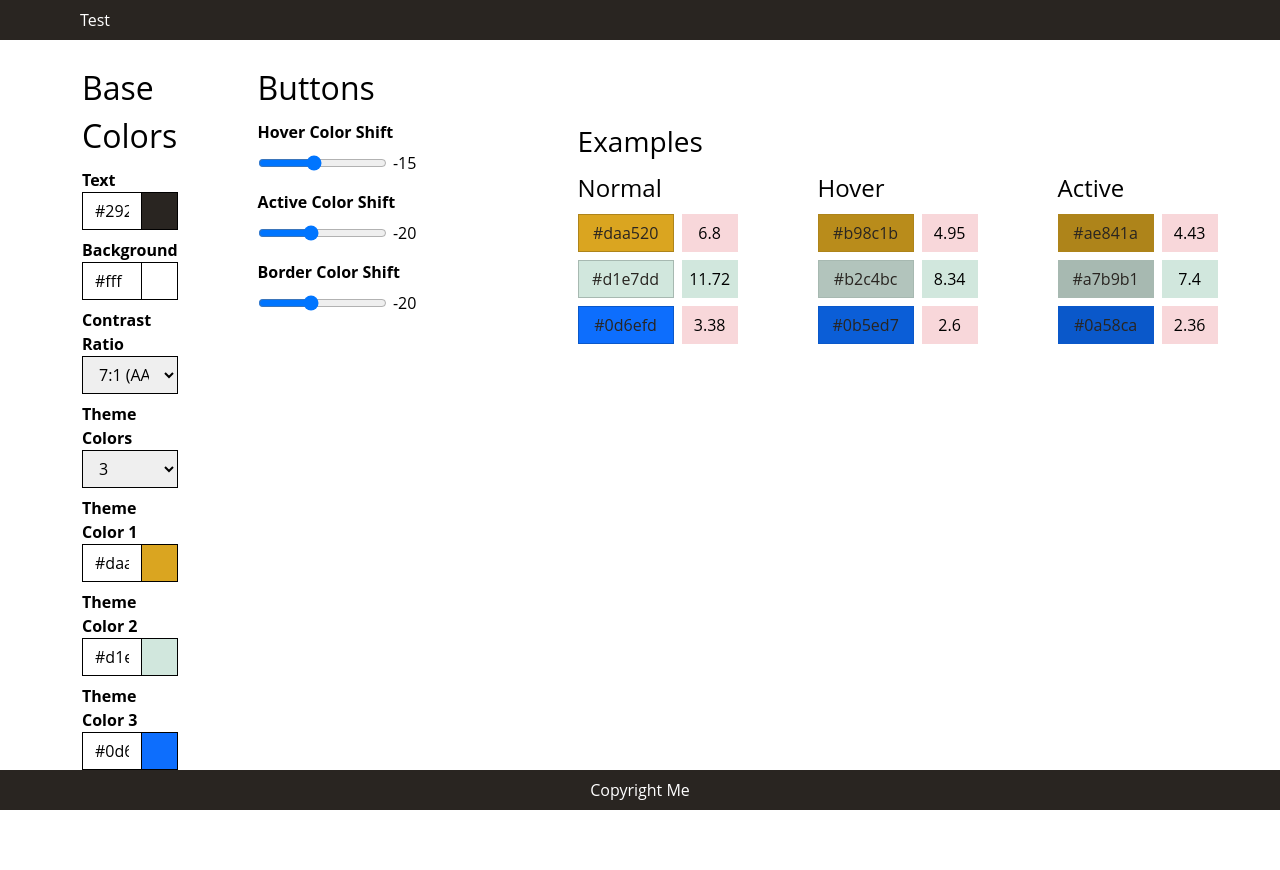
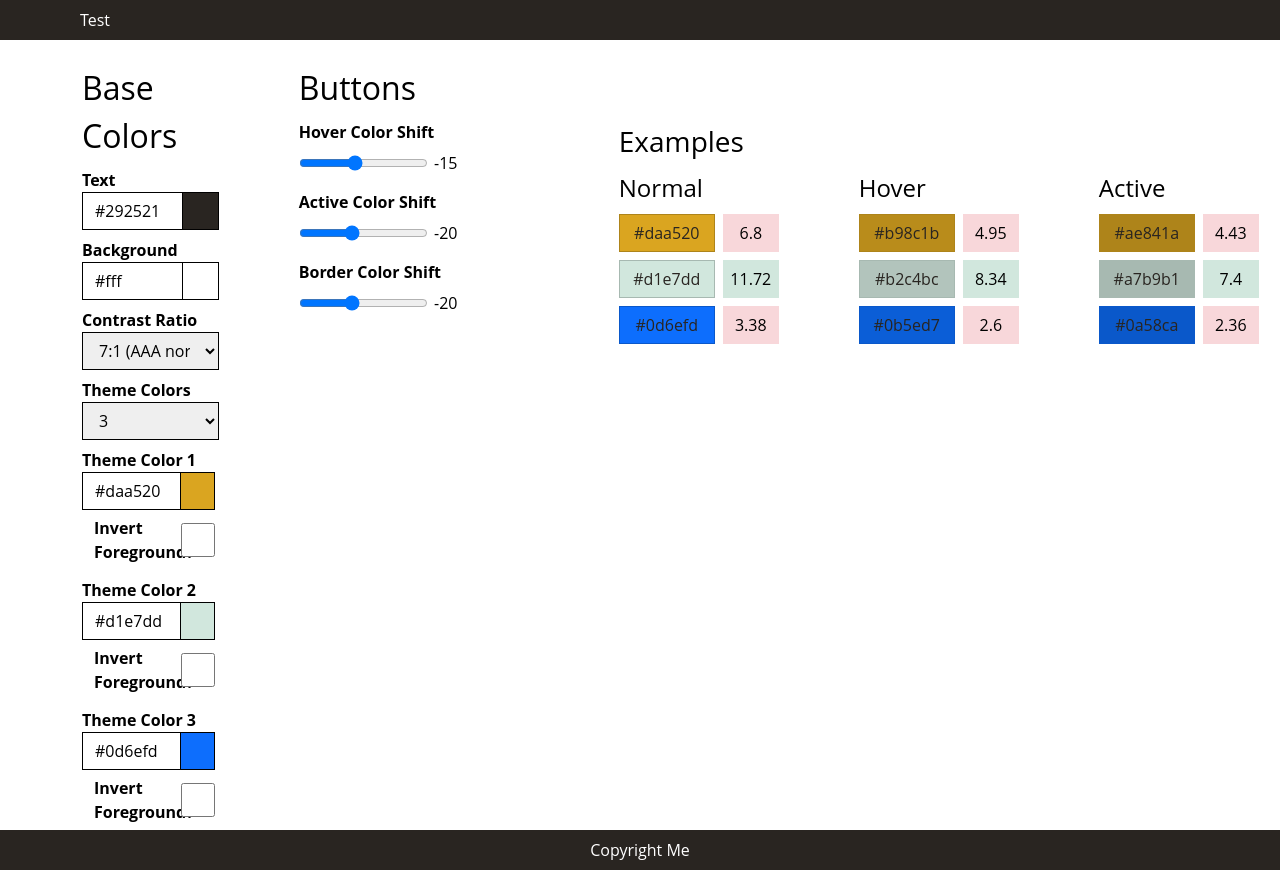
Before and after one commit to johnsiddoway/colors, a React (Vite) app: page / in a window 1280 px wide. Before the commit the page ends 810 px from the top, so only its background shows below. Built offline with nearby package versions, Linux system fonts and the light colour scheme.

Commit message:
Continue fiddling around.

```diff
--- a/src/components/picker-panel/picker-panel.tsx
+++ b/src/components/picker-panel/picker-panel.tsx
@@ -1,7 +1,8 @@
-import { Action, State } from "../../types/state";
+import { Action, State, ThemeColor } from "../../types/state";
 import { ColorPicker } from "../pickers/color-picker";
 import { ContrastPicker } from "../pickers/contrast-picker";
 import { CountPicker } from "../pickers/count-picker";
+import { ThemeColorPicker } from "../pickers/theme-color-picker";
 
 export interface Props extends State {
 	dispatch: React.Dispatch<Action>
@@ -9,9 +10,10 @@ export interface Props extends State {
 export function PickerPanel({ foregroundColor, backgroundColor, contrastRatio, themeColorCount, themeColors, dispatch }: Props) {
 	const themeColorPickers = [];
 	for (let index = 0; index < themeColorCount; index++) {
-		themeColorPickers.push(<ColorPicker key={index}
-			color={themeColors[index]}
-			onChange={(value: string) => dispatch({ type: 'set-theme-color', index, value })}
+		themeColorPickers.push(<ThemeColorPicker key={index}
+			backgroundColor={themeColors[index].backgroundColor}
+			invertForegroundColor={themeColors[index].invertForegroundColor}
+			onChange={(value: ThemeColor) => dispatch({ type: 'set-theme-color', index, value })}
 			label={`Theme Color ${index + 1}`} />
 		);
 	}
--- a/src/components/pickers/count-picker.tsx
+++ b/src/components/pickers/count-picker.tsx
@@ -1,17 +1,17 @@
 export interface Props {
-	value: number,
-	label: string,
-	onChange: (count: number) => void,
+	value: number;
+	maxValue?: number;
+	label: string;
+	onChange: (count: number) => void;
 }
-export function CountPicker({ value, label, onChange }: Props) {
+export function CountPicker({ value, maxValue, label, onChange }: Props) {
+	const options = [...Array(maxValue ?? 12)].map((e, i) => <option key={i} value={i+1}>{i+1}</option>);
+
 	return <div className="picker">
 		<label htmlFor="count">{label}</label>
 		<div className="inputGroup">
 			<select name="count" id="count" value={value} onChange={(e) => onChange(parseInt(e.target.value))}>
-				<option value="1">1</option>
-				<option value="2">2</option>
-				<option value="3">3</option>
-				<option value="4">4</option>
+				{options}
 			</select>
 		</div>
 	</div>;
--- /dev/null
+++ b/src/components/pickers/theme-color-picker.module.scss
@@ -0,0 +1,83 @@
+.picker {
+    position: relative;
+    outline: none;
+    * {
+        outline: none;
+    }
+}
+
+.inputGroup {
+    display: flex;
+    flex-direction: row;
+    flex-wrap: wrap;
+}
+
+%row {
+    width: 100%;
+    display: flex;
+    flex-flow: row nowrap;
+}
+
+%rowLeft {
+    width: 100%;
+    max-width: calc(100% - 2.375rem);
+    padding: 0.375rem 0.75rem;
+    color: currentColor;
+}
+
+%rowRight {
+    width: 25%;
+    max-width: 2.375rem;
+    height: 100%;
+    cursor: pointer;
+}
+
+.backgroundColorRow {
+    @extend %row;
+    &:focus-within,
+    &:focus-visible {
+        box-shadow: 0 0.25rem 0.5rem 0.25rem #495057;
+    }
+}
+
+.backgroundColorInput {
+    @extend %rowLeft;
+    border: 1px solid currentColor;
+}
+
+.backgroundColorSwatch {
+    @extend %rowRight;
+    position: relative;
+    border: 1px solid currentColor;
+    border-left: 0;
+}
+
+.backgroundColorPopup {
+    position: absolute;
+    top: 0;
+    left: calc(100% + 0.5rem);
+    border-radius: 9px;
+    z-index: 10;
+}
+
+.foregroundColorRow {
+    @extend %row;
+}
+
+.foregroundColorLabel {
+    @extend %rowLeft;
+    cursor: pointer;
+    user-select: none;
+}
+
+.foregroundColorInput {
+    @extend %rowRight;
+}
+
+.backgroundColorPopover {
+    position: absolute;
+    top: 0;
+    left: calc(100% + 0.5rem);
+    border-radius: 9px;
+    z-index: 10;
+}
--- /dev/null
+++ b/src/components/pickers/theme-color-picker.tsx
@@ -0,0 +1,41 @@
+import { useCallback, useRef, useState } from "react";
+import { HexColorPicker } from "react-colorful";
+import { useClickOutside } from "../../hooks/useClickOutside";
+import { ThemeColor } from "../../types/state";
+import styles from "./theme-color-picker.module.scss";
+
+export interface ThemeColorPickerProps {
+    backgroundColor: string;
+    invertForegroundColor: boolean;
+    label: string;
+    onChange: (color: ThemeColor) => void;
+};
+export function ThemeColorPicker({ backgroundColor, invertForegroundColor, label, onChange }: ThemeColorPickerProps) {
+	const [isOpen, toggle] = useState(false);
+	const [color, setColor] = useState(backgroundColor);
+	const popover = useRef();
+	const close = useCallback(() => toggle(false), []);
+	useClickOutside(popover, close);
+
+	const invertForegroundColorId = label + '-foreground';
+	const popoverDisplay = isOpen ? <div className={styles.backgroundColorPopup} ref={popover}><HexColorPicker color={backgroundColor}
+		onChange={(backgroundColor) => onChange({ backgroundColor, invertForegroundColor })} /></div>
+		: <></>;
+
+	return <div className={styles.picker}>
+		<label htmlFor={label}>{label}</label>
+		<div className={styles.inputGroup}>
+			<div className={styles.backgroundColorRow}>
+				<input id={label} type="text" className={styles.backgroundColorInput} value={color}
+					onBlur={() => onChange({ backgroundColor: color, invertForegroundColor })} onChange={(e) => setColor(e.target.value)} />
+				<div className={styles.backgroundColorSwatch} style={{ backgroundColor: backgroundColor }} onClick={() => toggle(true)} />
+				{popoverDisplay}
+			</div>
+			<div className={styles.foregroundColorRow}>
+				<label htmlFor={invertForegroundColorId} className={styles.foregroundColorLabel}>Invert Foreground?</label>
+				<input id={invertForegroundColorId} type="checkbox" checked={invertForegroundColor} className={styles.foregroundColorInput}
+					onChange={() => onChange({ backgroundColor, invertForegroundColor: !invertForegroundColor })} />
+			</div>
+		</div>
+	</div>;
+};
--- a/src/components/swatch-panel/button-examples.tsx
+++ b/src/components/swatch-panel/button-examples.tsx
@@ -1,5 +1,5 @@
 import Color from "color";
-import { State } from "../../types/state";
+import { State, ThemeColor } from "../../types/state";
 import { CSSProperties } from "react";
 
 interface ButtonExampleProps {
@@ -53,19 +53,23 @@ const mix = (value: string, shift: number) => {
 };
 
 export function ButtonExamples(props: State) {
-	const baseButtons = props.themeColors.map((value, index) => {
-		const borderColor = mix(value, props.borderShift);
-		return <ButtonExample key={index} backgroundColor={value} foregroundColor={props.foregroundColor} borderColor={borderColor} contrastRatio={props.contrastRatio} buttonText={value} />
+	const baseButtons = props.themeColors.map((value: ThemeColor, index: number) => {
+        const backgroundColor = value.backgroundColor;
+		const borderColor = mix(value.backgroundColor, props.borderShift);
+        const foregroundColor = value.invertForegroundColor ? props.backgroundColor : props.foregroundColor;
+		return <ButtonExample key={index} backgroundColor={backgroundColor} foregroundColor={foregroundColor} borderColor={borderColor} contrastRatio={props.contrastRatio} buttonText={backgroundColor} />
 	});
 	const hoverButtons = props.themeColors.map((value, index) => {
-		const backgroundColor = mix(value, props.hoverShift);
-		const borderColor = mix(value, props.borderShift);
-		return <ButtonExample key={index} backgroundColor={backgroundColor} foregroundColor={props.foregroundColor} borderColor={borderColor} contrastRatio={props.contrastRatio} buttonText={backgroundColor} />
+		const backgroundColor = mix(value.backgroundColor, props.hoverShift);
+		const borderColor = mix(value.backgroundColor, props.borderShift);
+        const foregroundColor = value.invertForegroundColor ? props.backgroundColor : props.foregroundColor;
+		return <ButtonExample key={index} backgroundColor={backgroundColor} foregroundColor={foregroundColor} borderColor={borderColor} contrastRatio={props.contrastRatio} buttonText={backgroundColor} />
 	});
 	const activeButtons = props.themeColors.map((value, index) => {
-		const backgroundColor = mix(value, props.activeShift);
-		const borderColor = mix(value, props.borderShift);
-		return <ButtonExample key={index} backgroundColor={backgroundColor} foregroundColor={props.foregroundColor} borderColor={borderColor} contrastRatio={props.contrastRatio} buttonText={backgroundColor} />
+		const backgroundColor = mix(value.backgroundColor, props.activeShift);
+		const borderColor = mix(value.backgroundColor, props.borderShift);
+        const foregroundColor = value.invertForegroundColor ? props.backgroundColor : props.foregroundColor;
+		return <ButtonExample key={index} backgroundColor={backgroundColor} foregroundColor={foregroundColor} borderColor={borderColor} contrastRatio={props.contrastRatio} buttonText={backgroundColor} />
 	});
 	return <div>
 		<h3>Examples</h3>
--- a/src/components/swatch-panel/button-panel.tsx
+++ b/src/components/swatch-panel/button-panel.tsx
@@ -18,7 +18,6 @@ export function ButtonPanel(props: StateWithDispatch) {
 		<h2>Buttons</h2>
 		<div className="buttonPanel">
 			<ButtonStyles {...props} />
-			{/* <div><ContrastCheckers {...props} /></div> */}
 			<ButtonExamples {...props} />
 		</div>
 	</div>;
--- a/src/types/state.tsx
+++ b/src/types/state.tsx
@@ -1,11 +1,15 @@
 import Color from "color";
 
+export type ThemeColor = {
+	backgroundColor: string;
+	invertForegroundColor: boolean;
+};
 export type State = {
 	foregroundColor: string;
 	backgroundColor: string;
 	contrastRatio: number;
 	themeColorCount: number;
-	themeColors: string[];
+	themeColors: ThemeColor[];
 	borderShift: number;
 	hoverShift: number;
 	activeShift: number;
@@ -16,7 +20,10 @@ export const initialState: State = {
 	backgroundColor: "#fff",
 	contrastRatio: 7,
 	themeColorCount: 3,
-	themeColors: ["#daa520", "#d1e7dd", "#0d6efd"],
+	themeColors: [
+		{ backgroundColor: "#daa520", invertForegroundColor: false },
+		{ backgroundColor: "#d1e7dd", invertForegroundColor: false },
+		{ backgroundColor: "#0d6efd", invertForegroundColor: false }],
 	borderShift: -20,
 	hoverShift: -15,
 	activeShift: -20,
@@ -27,7 +34,7 @@ export type Action =
 	| { type: 'set-background-color', value: string }
 	| { type: 'set-contrast-ratio', value: number }
 	| { type: 'set-theme-color-count', value: number }
-	| { type: 'set-theme-color', index: number, value: string }
+	| { type: 'set-theme-color', index: number, value: ThemeColor }
 	| { type: 'set-border-shift', value: number }
 	| { type: 'set-hover-shift', value: number }
 	| { type: 'set-active-shift', value: number };
@@ -50,13 +57,13 @@ export function reducer(state: State, action: Action): State {
 				contrastRatio: action.value,
 			}
 		case 'set-theme-color-count':
-			const x = [];
+			const x: ThemeColor[] = [];
 			const rotation = 360 / action.value;
 			let lastColor = '#cacaca';
 			for (let index = 0; index < action.value; index++) {
-				lastColor = state.themeColors[index]
+				lastColor = state.themeColors[index]?.backgroundColor
 					?? Color(lastColor).rotate(rotation).hex().toLocaleLowerCase();
-				x.push(lastColor);
+				x.push({ backgroundColor: lastColor, invertForegroundColor: false });
 			}
 			return {
 				...state,
```
Also changed, not shown: src/components/swatch-panel/swatch-panel.old.tsx (deleted, +0 -54 lines).
